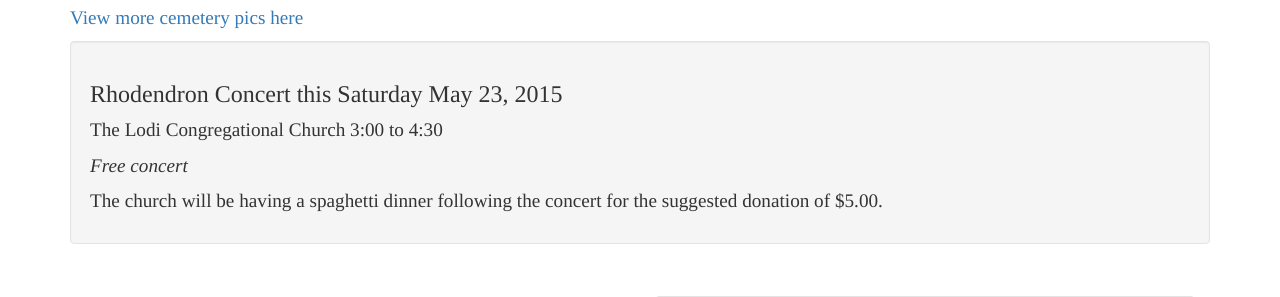
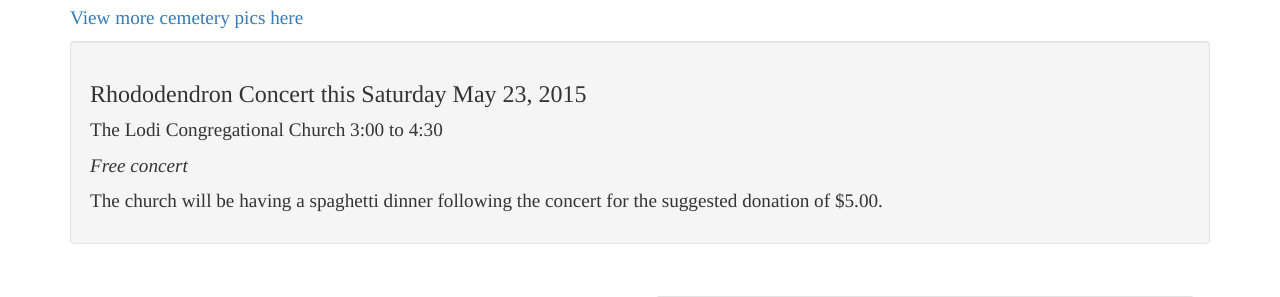
Before and after one commit to bradrice/lodiharisvillehistorical, a Django app: page /web/ in a window 1280 px wide. Shown: the part 722-1019 px from the top of the page. Run offline with Django 3.2, Linux system fonts and the light colour scheme; data comes from the database, SQL or seed files in the repository; some libraries are stand-ins or nearby versions; some web fonts are replaced.

Commit message:
Fixed typos in rhododendrons

```diff
--- a/historicalsociety/templates/index.html
+++ b/historicalsociety/templates/index.html
@@ -13,11 +13,11 @@
         <div class="row">
             <div class="container">
                 <h1>Memorial Day weekend</h1>
-                <p>It's time to visit the cemetery in Lodi as the Rhododendruns are in bloom.</p>
+                <p>It's time to visit the cemetery in Lodi as the Rhododendrons are in bloom.</p>
                 <img src="{% static 'images/cemetery/rhod_1-1.jpg' %}" alt="cemetery rhododendrun" class="img-responsive" />
                 <p style="margin-top: 6px;"><a href="pictures/cemetery/">View more cemetery pics here</a></p>
                 <div class="well">
-                    <h3>Rhodendron Concert this Saturday  May 23, 2015</h3>
+                    <h3>Rhododendron Concert this Saturday  May 23, 2015</h3>
                     <p>The Lodi Congregational Church 3:00 to 4:30</p>
                     <p><em>Free concert</em></p>
                     <p>The church will be having a spaghetti dinner following the concert for the suggested donation of $5.00.</p>
```
